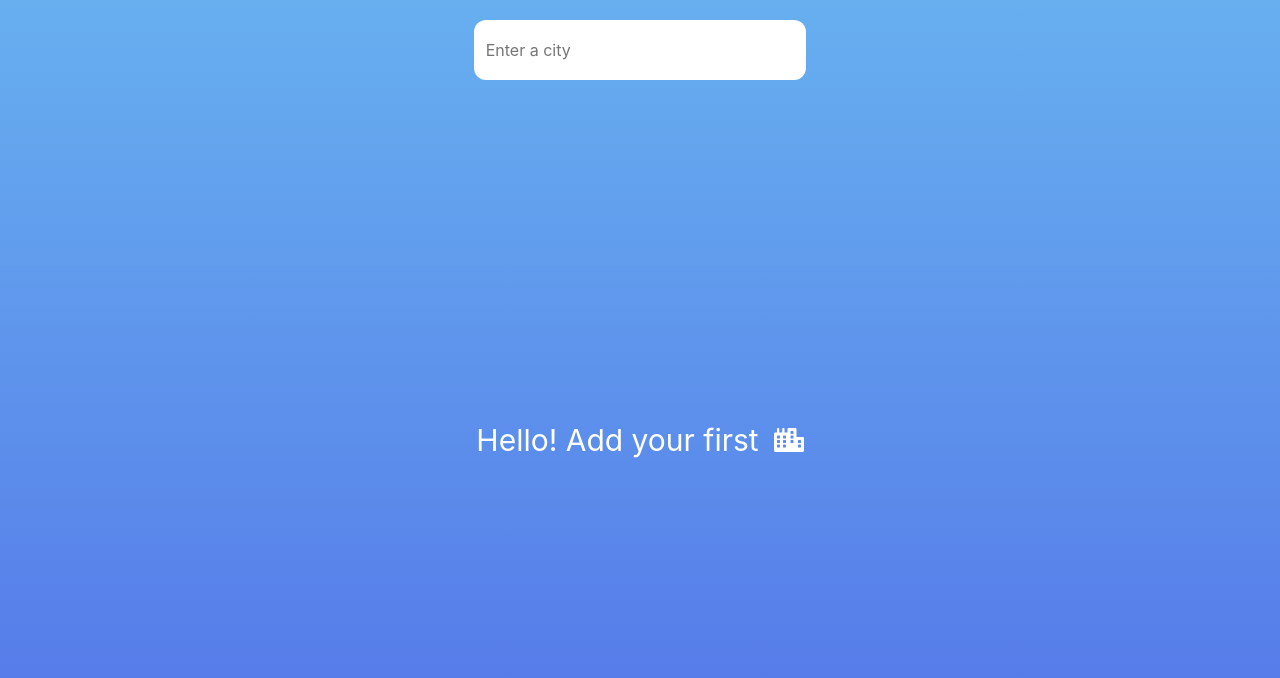
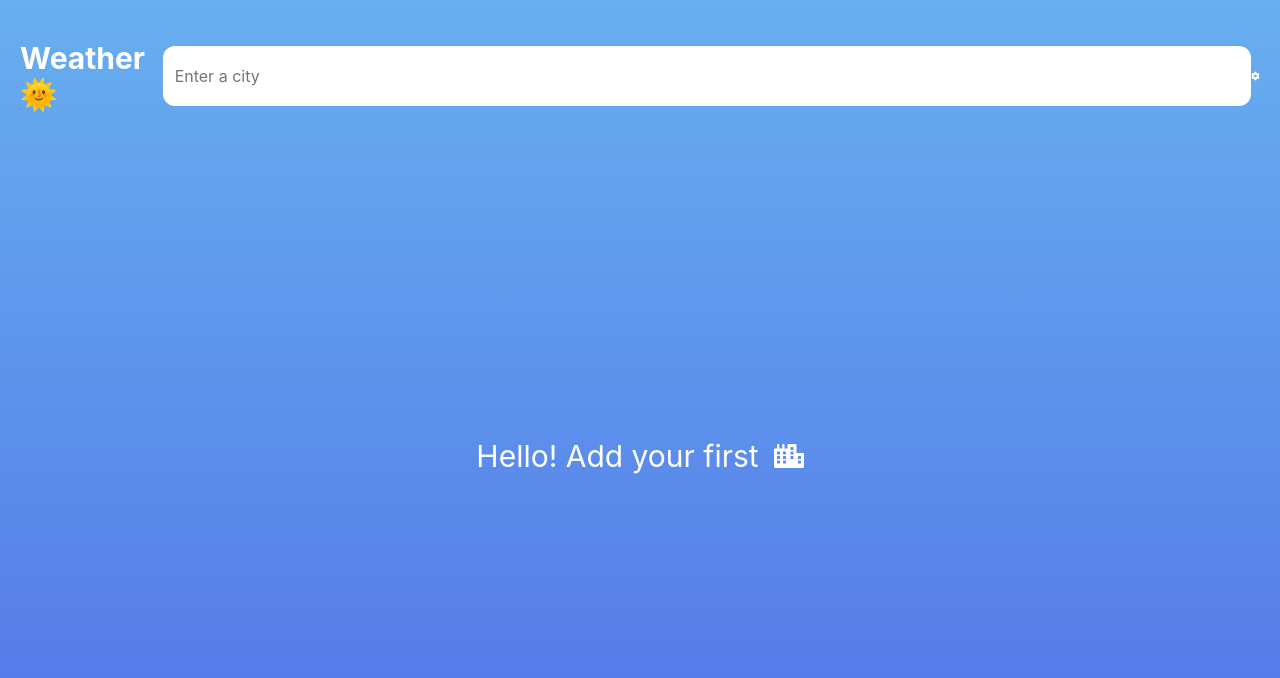
Before and after one commit to dejanantic/weather-app, a React (Create React App) app: page / in a window 1280 px wide. Shown: the top 678 px of the page. Built offline with nearby package versions, Linux system fonts and the light colour scheme; no server answers.

Commit message:
Add Header component

```diff
--- a/src/Form/Form.css
+++ b/src/Form/Form.css
@@ -1,12 +1,12 @@
 .form {
-  margin-bottom: 2em;
+  width: 100%;
 }
 
-@media screen and (max-width: 19.6875em) {
+/* @media screen and (max-width: 19.6875em) {
   .form {
     width: 100%;
   }
-}
+} */
 
 .form__group {
   border-radius: var(--border-radius);
--- /dev/null
+++ b/src/Header/Header.css
@@ -0,0 +1,13 @@
+.header {
+  display: flex;
+  position: relative;
+  width: 100%;
+  padding: 2em 0;
+  align-items: center;
+  color: var(--text-primary);
+}
+
+.logo__text {
+  font-size: 3em;
+  font-weight: 700;
+}
--- /dev/null
+++ b/src/Header/Header.js
@@ -0,0 +1,25 @@
+import React, { useState, useEffect } from "react";
+import { Link } from "react-router-dom";
+import Form from "../Form/Form";
+import { FaCog } from "react-icons/fa";
+import "./Header.css";
+
+export default function Header({ handleCityListUpdate }) {
+  return (
+    <div className="header">
+      <div className="logo">
+        <span className="logo__text">
+          Weather
+          <span className="logo__emoji" role="img" aria-label="sun">
+            🌞
+          </span>
+        </span>
+      </div>
+
+      <Form handleCityListUpdate={handleCityListUpdate} />
+
+      {/* Make cog icon a link to settings page */}
+      <FaCog className="header__icon" />
+    </div>
+  );
+}
--- a/src/Home/Home.js
+++ b/src/Home/Home.js
@@ -1,7 +1,7 @@
 import React, { useState } from "react";
+import Header from '../Header/Header'
 import Cities from "../Cities/Cities";
 import Welcome from "./Welcome/Welcome";
-import Form from "../Form/Form";
 import LastUpdate from "./LastUpdate/LastUpdate";
 import { ToastContainer, toast } from "react-toastify";
 import { getCities, saveCity } from "../utils/api";
@@ -21,7 +21,7 @@ export default function Home() {
 
   return (
     <div className="container">
-      <Form handleCityListUpdate={handleCityListUpdate} />
+      <Header handleCityListUpdate={handleCityListUpdate} />
       {isCityListEmpty ? (
         <Welcome />
       ) : (
```
